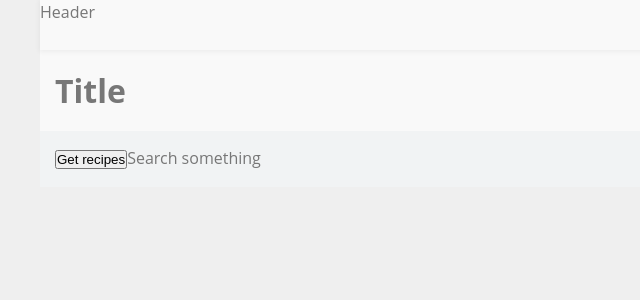
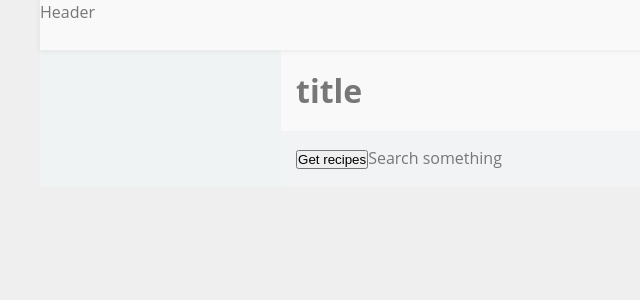
Before and after one commit to teatimeswithyou/cookietie, a React (Create React App) app: page / in a window 1280 px wide. Shown: the top 300 px of the page, without its empty margins (0-640 px from the left). Built offline with nearby package versions, Linux system fonts and the light colour scheme; no server answers; what redux-saga-thunk would draw is missing.

Commit message:
manipulate title and basic layout

```diff
--- a/src/components/Layout/Layout.styles.ts
+++ b/src/components/Layout/Layout.styles.ts
@@ -9,6 +9,12 @@ export const Container = styled.main`
     'header'
     'title'
     'content';
+  @media only screen and (min-width: 600px) {
+    grid-template-areas:
+      'header header header header'
+      '. title title .'
+      '. content content .';
+  }
 `;
 
 export const Wrapper = styled.article`
--- a/src/components/RecipesList/RecipesList.tsx
+++ b/src/components/RecipesList/RecipesList.tsx
@@ -41,7 +41,7 @@ export const RecipesList = () => {
     async () => {
       setIsLoading((prevState) => !prevState);
       try {
-        await dispatch(recipesMoreRequest('tomato', items.length));
+        await dispatch(recipesMoreRequest('soup', items.length));
       } catch (e) {
         console.log(e);
       } finally {
--- a/src/screens/Home/Home.tsx
+++ b/src/screens/Home/Home.tsx
@@ -1,4 +1,4 @@
-import React from 'react';
+import React, { useEffect, useState } from 'react';
 import { Helmet } from 'react-helmet';
 import { useDispatch } from 'react-redux';
 
@@ -10,8 +10,17 @@ import { recipesRequest } from 'store/actions/recipes.actions';
 
 export const Home = () => {
   const dispatch = useDispatch();
+  const [title, setTitle] = useState('title');
 
-  const getRecipes = async () => await dispatch(recipesRequest('tomato'));
+  const getRecipes = async () => {
+    try {
+      await dispatch(recipesRequest('soup'));
+    } catch (e) {
+      console.log(e);
+    } finally {
+      setTitle('soup');
+    }
+  };
 
   return (
     <>
@@ -21,7 +30,7 @@ export const Home = () => {
       <Layout>
         <Header />
         <Title>
-          <h1>Title</h1>
+          <h1>{title}</h1>
         </Title>
         <Content>
           <>
```
